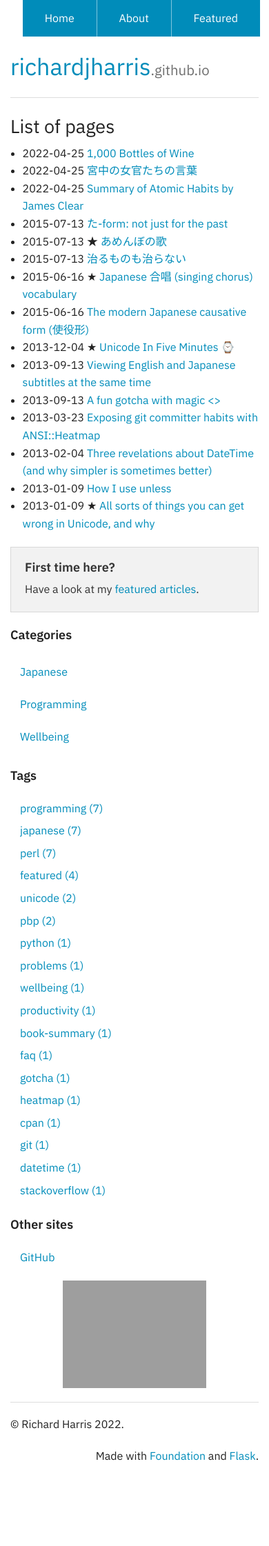
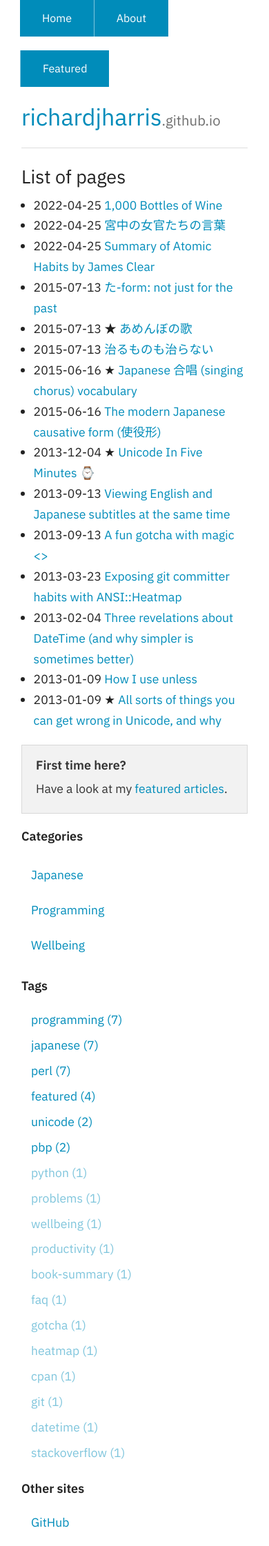
Before and after one commit to richardjharris/richardjharris.github.io, a Flask app: page / in a window 390 px wide. Shown: the top 2242 px of the page at 69% size. Before the commit the page ends 2118 px from the top, so only its background shows below. Run offline with Flask 2, Linux system fonts and the light colour scheme; some libraries are stand-ins or nearby versions; grey boxes are pictures that could not be loaded.

Commit message:
Improve design
 - larger side padding on mobile
 - 10% larger font size
 - slightly larger line height
 - no borders for inline code!! (much better)
 - dim tags with article count 1 to reduce clutter

```diff
--- a/static/css/site.css
+++ b/static/css/site.css
@@ -12,6 +12,17 @@ button,
   /* Disabled as it causes text to be invisible while the webfont loads,
      * which makes it seem slow. */
   font-family: "IBM Plex Sans", sans-serif;
+}
+
+/* Horizontal margin for mobile phones */
+body {
+  padding: 0 1rem 0 1rem;
+}
+
+/* More legible */
+body, button, li, p {
+  font-size: 1.1rem;
+  line-height: 1.7;
 }
 
 h4 {
@@ -66,8 +77,9 @@ dd {
 }
 
 code {
-  font-size: 0.9rem;
+  font-size: 0.95rem;
   border-radius: 5px;
+  border-style: hidden;
 }
 
 div.codehilite pre {
@@ -100,10 +112,13 @@ div.codehilite pre code span {
   font-weight: bold;
 }
 ul.side-nav li {
-  font-size: 1rem;
+  font-size: 1.1rem;
 }
 ul.taglist li a:not(.button) {
   padding: 0px 0.875rem;
+}
+ul.taglist li a[data-count="1"] {
+  opacity: 0.5;
 }
 
 /** Japanese pitch accent markers **/
--- a/templates/base.html
+++ b/templates/base.html
@@ -58,7 +58,7 @@ richardjharris</a><small>.github.io</small></h1>
 <h5>Tags</h5>
 <ul class="side-nav taglist">
 {% for tag, count in all_tags.most_common() %}
-<li><a href="{{ url_for('tag', tag=tag) }}">{{ tag }} ({{ count }})</a></li>
+<li><a href="{{ url_for('tag', tag=tag) }}" data-count="{{count}}">{{ tag }} ({{ count }})</a></li>
 {% endfor %}
 </ul>
 </a>
```
